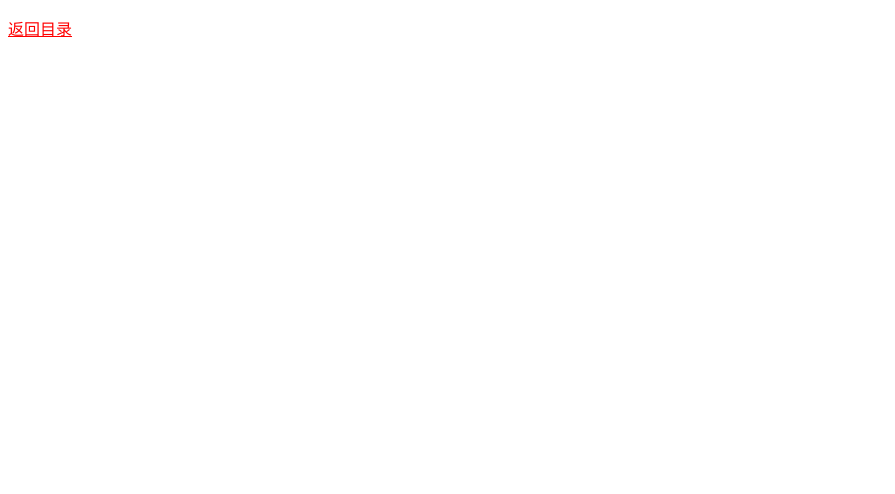
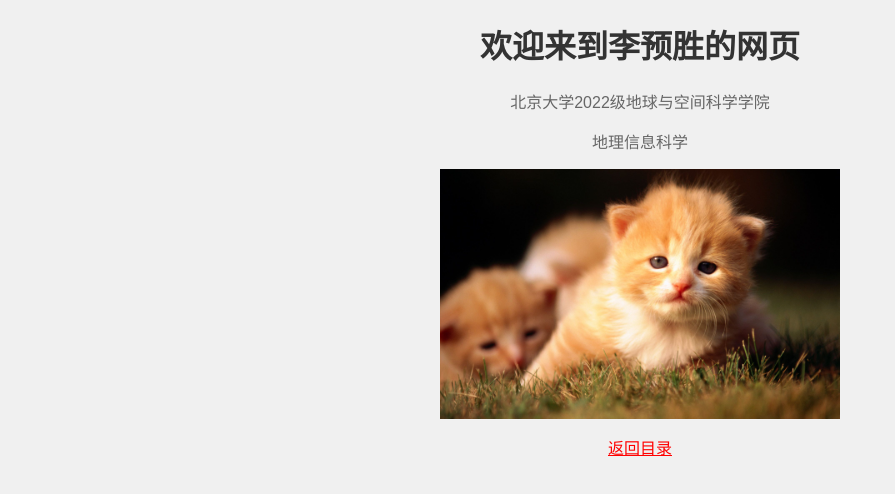
Before and after one commit to seele-ai/WebGIS-upload, a plain HTML site: page upload_webGIS/个人界面/lys/index.html in a window 1280 px wide. Shown: the whole page, without its empty margins (0-895 px from the left). Drawn offline with Linux system fonts and the light colour scheme.

Commit message:
lys个人界面修改

```diff
--- a/upload_webGIS/css/style.css
+++ b/upload_webGIS/css/style.css
@@ -6,5 +6,5 @@ li{
     font-family: 'Times New Roman', Times, serif;
     font-style: oblique;
     font-size: 30px;
-    margin: 0 auto;
+    margin: 40px;
 }
--- /dev/null
+++ b/upload_webGIS/个人界面/lys/css/styles.css
@@ -0,0 +1,20 @@
+body {
+    font-family: Arial, sans-serif;
+    background-color: #f0f0f0;
+    margin: 0;
+    padding: 0;
+ text-align: center;
+}
+h1 {
+    color: #333;
+}
+p {
+    font-size: 16px;
+    color: #666;
+}
+img {
+    width: 400px;
+    height: auto;
+    display: block;
+    margin: 0 auto;
+}
--- a/upload_webGIS/个人界面/lys/index.html
+++ b/upload_webGIS/个人界面/lys/index.html
@@ -1,12 +1,19 @@
 <!DOCTYPE html>
 <html lang="zh-cn">
-    <head>
-        <meta charset="UTF-8">
-        <title>这是个标题</title>
-    </head>
+<head>
+    <meta charset="UTF-8">
+    <meta name="viewport" content="width=device-width, initial-scale=1.0">
+    <title>李预胜的网页</title>
+    <link rel="stylesheet" href="css/styles.css">
+</head>
     <body>
+        <h1>欢迎来到李预胜的网页</h1>
+        <p>北京大学2022级地球与空间科学学院</p>
+        <p>地理信息科学</p>
         <p>
-            <a href="../../index.html" style="color: red;">返回目录</a>
+        <img src="./image/image1.jpg" alt="图片1" class="image">
+        <bar>
         </p>
+        <a href="../../index.html" style="color: red;">返回目录</a>
     </body>
 </html>
```
Also changed, not shown: upload_webGIS/个人界面/yyk/index.html (+1 -1 lines), upload_webGIS/个人界面/lys/image/image1.jpg (added).
